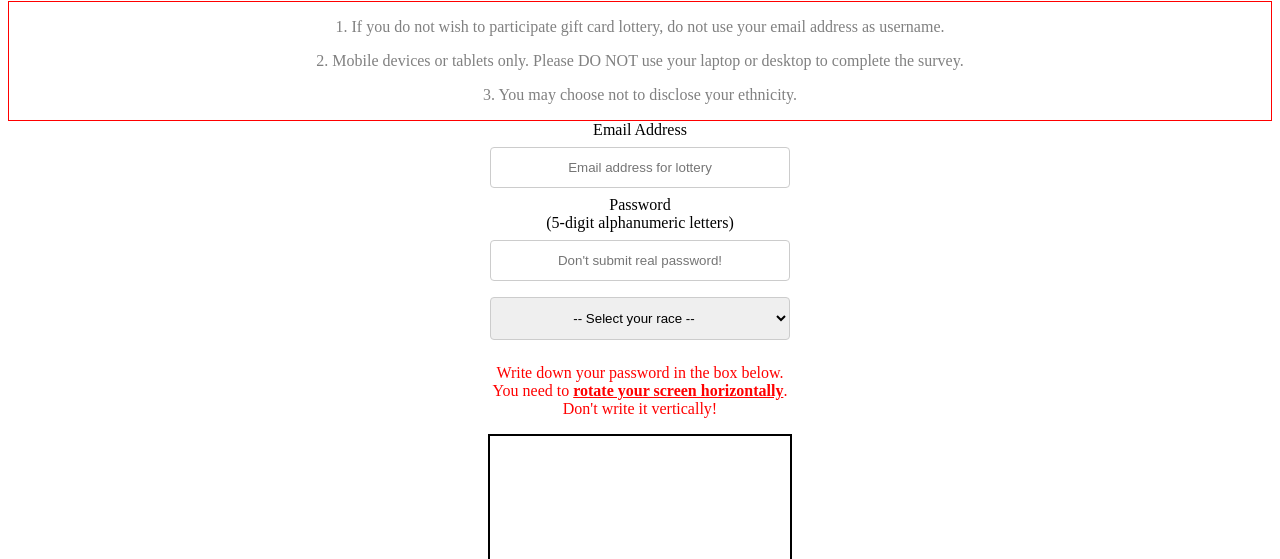
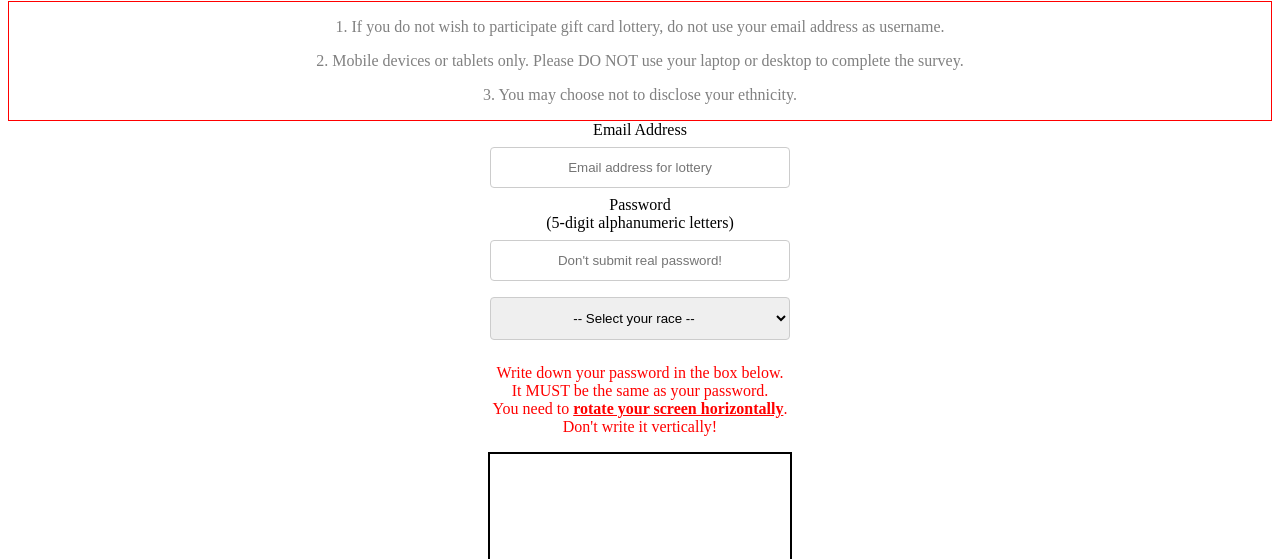
Before and after one commit to hand-writing-authentication-team/data-collection-site, a plain HTML site: page index.html in a window 1280 px wide. Shown: the part 241-800 px from the top of the page. Drawn offline with Linux system fonts and the light colour scheme.

Commit message:
update description

```diff
--- a/index.html
+++ b/index.html
@@ -241,7 +241,7 @@
         </select>
         <br />
         <div class="description">
-            <p>Write down your password in the box below.<br />You need to <b><u>rotate your screen horizontally</u></b>.<br />Don't write it vertically!</p>
+            <p>Write down your password in the box below. <br />It MUST be the same as your password. <br />You need to <b><u>rotate your screen horizontally</u></b>.<br />Don't write it vertically!</p>
             <canvas id="canvasSignature" width="300px" height="600px" style="border:2px solid #000000;"></canvas>
         </div>
         <button type="button" onclick="sendData()" class="button">Submit</button>
```
